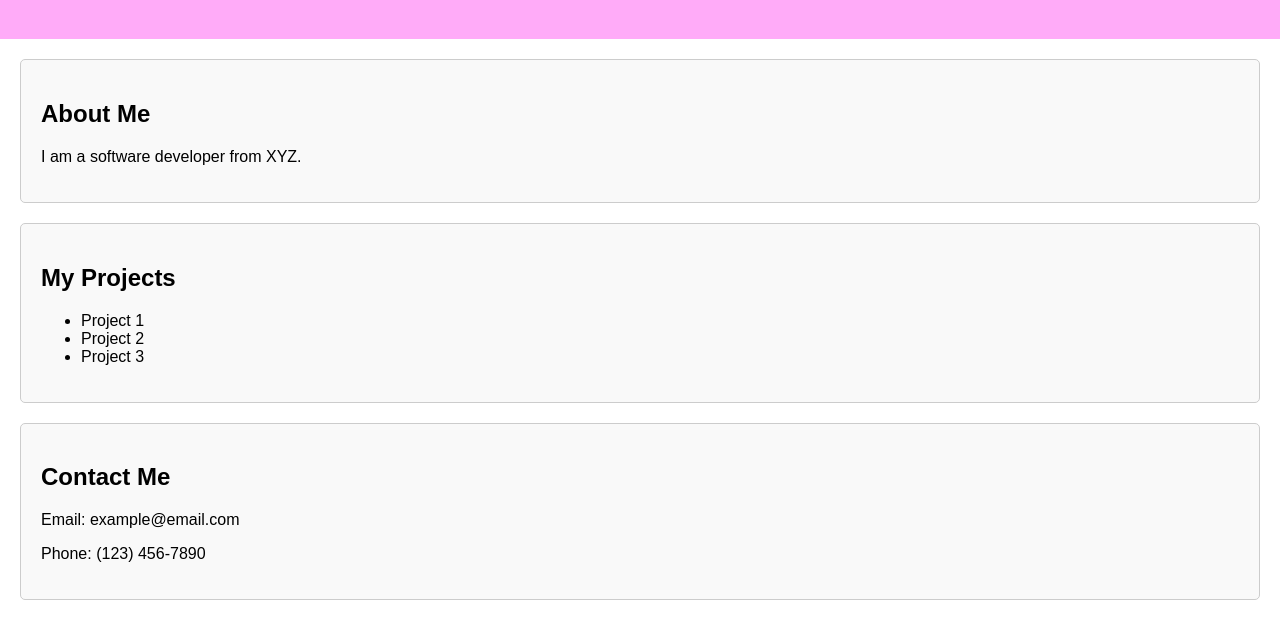
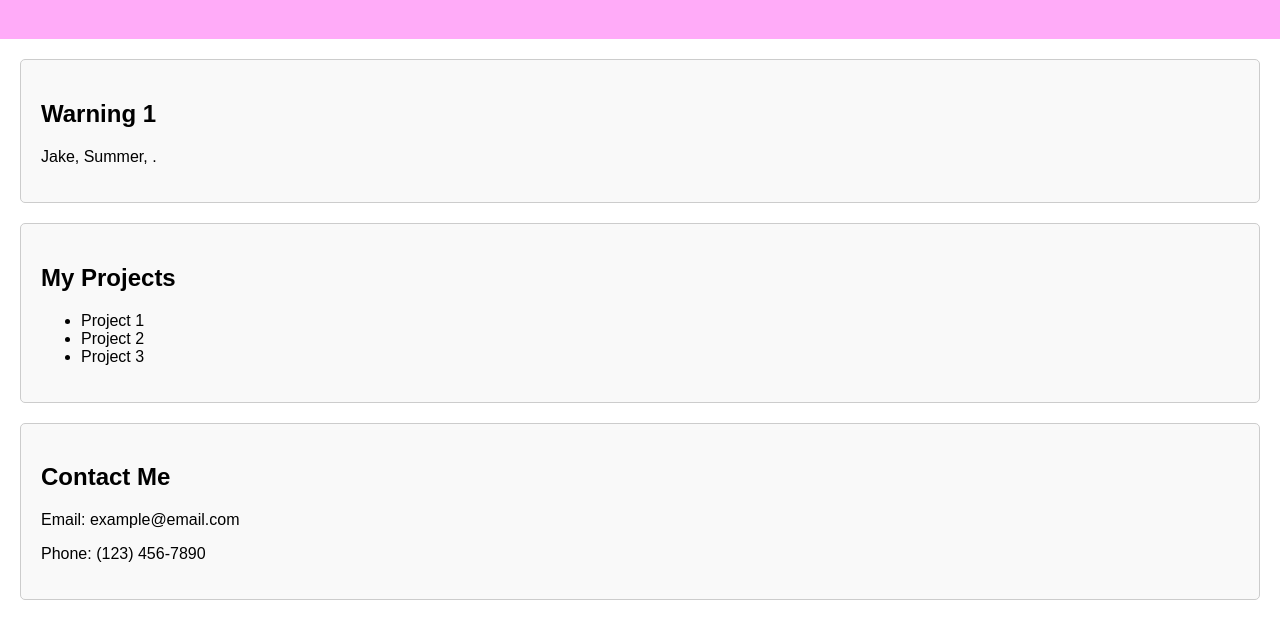
Before and after one commit to Wafiqdad/MyLifeInTheKitchen, a plain HTML site: page index.html in a window 1280 px wide. Shown: the part 81-720 px from the top of the page. Drawn offline with Linux system fonts and the light colour scheme.

Commit message:
update index.html

```diff
--- a/index.html
+++ b/index.html
@@ -3,7 +3,7 @@
 <head>
     <meta charset="UTF-8">
     <meta name="viewport" content="width=device-width, initial-scale=1.0">
-    <title>My Website</title>
+    <title>MyLifeInTheKitchen</title>
     <style>
         body {
             font-family: Arial, sans-serif;
@@ -44,13 +44,13 @@
 </head>
 <body>
     <header>
-        <h1>Welcome to My Website</h1>
+        <h1>Welcome to MyLifeInTheKitchen</h1>
     </header>
 
     <main>
         <div class="card">
-            <h2>About Me</h2>
-            <p>I am a software developer from XYZ.</p>
+            <h2>Warning 1</h2>
+            <p>Jake, Summer, .</p>
         </div>
 
         <div class="card">
```
